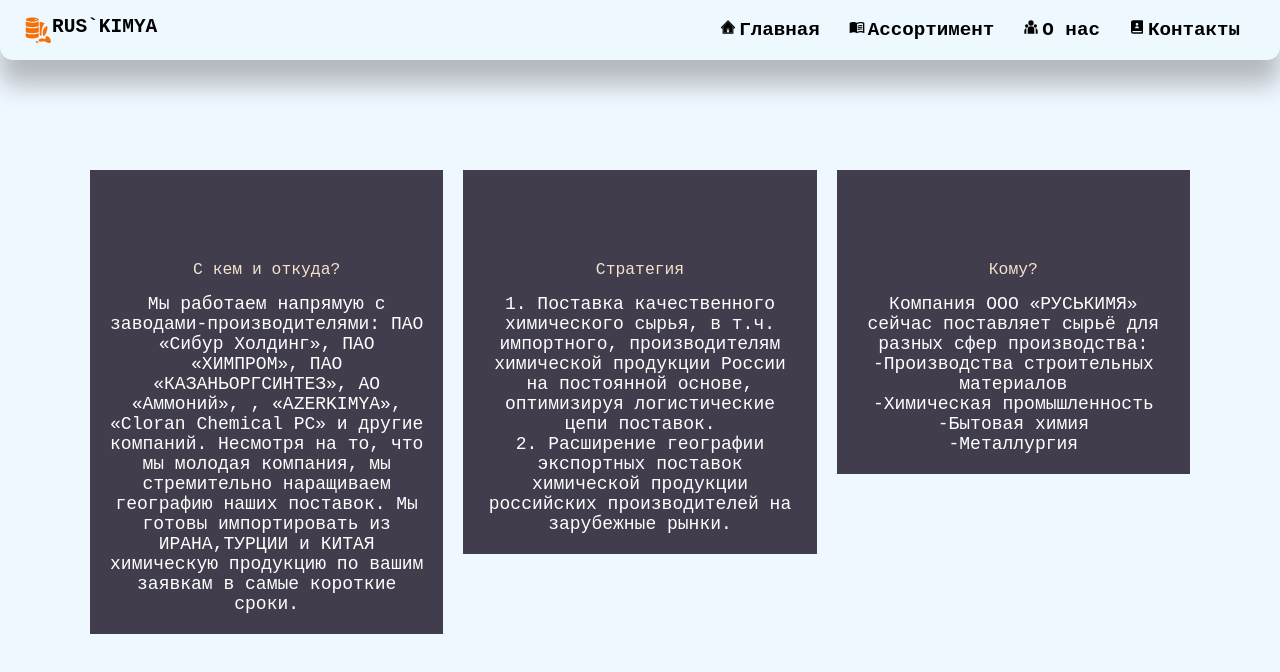
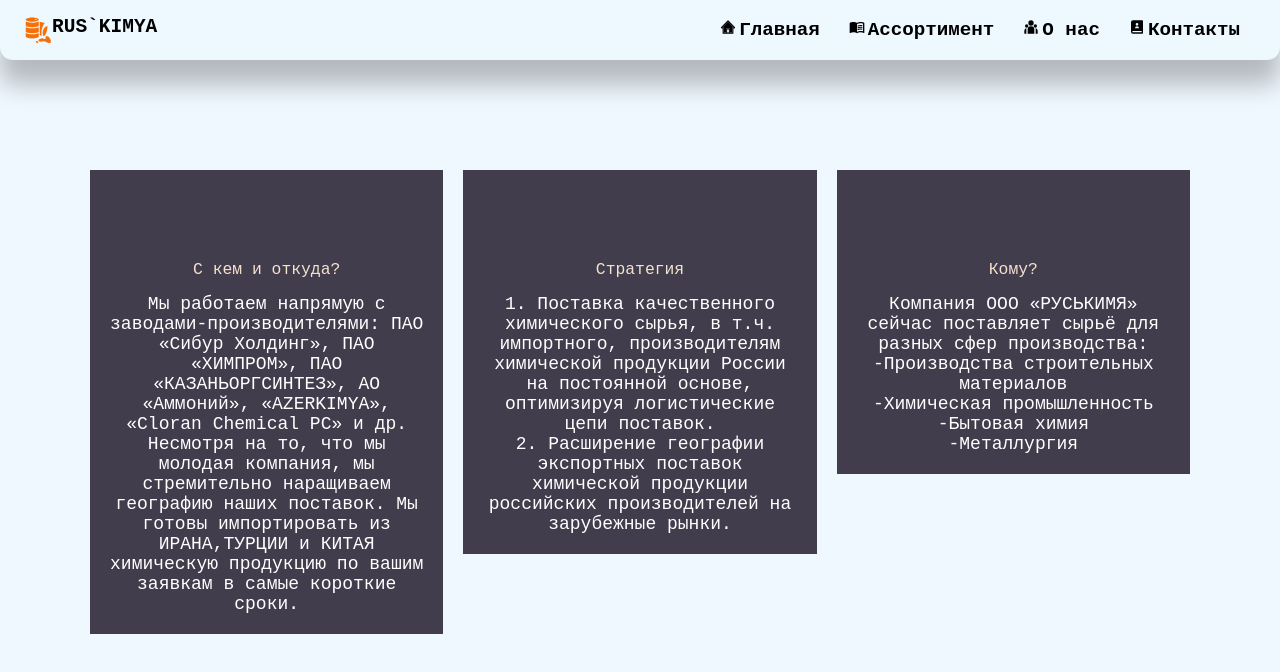
Before and after one commit to RashadWestSide/ruskimya_ru, a React (Create React App) app: page /about in a window 1280 px wide. Shown: the top 672 px of the page. Built offline with nearby package versions, Linux system fonts and the light colour scheme; a web font is replaced by a local one.

Commit message:
about page fix

```diff
--- a/src/pages/About/About.jsx
+++ b/src/pages/About/About.jsx
@@ -9,8 +9,7 @@
           <div class="item-icon tree"></div>
           <div class="item-body">
             <h3>С кем и откуда?</h3>
-            <p>Мы работаем напрямую с заводами-производителями: ПАО «Сибур Холдинг», ПАО «ХИМПРОМ», ПАО «КАЗАНЬОРГСИНТЕЗ», АО «Аммоний», , «AZERKIMYA», «Cloran Chemical PC» и другие
-              компаний.
+            <p>Мы работаем напрямую с заводами-производителями: ПАО «Сибур Холдинг», ПАО «ХИМПРОМ», ПАО «КАЗАНЬОРГСИНТЕЗ», АО «Аммоний», «AZERKIMYA», «Cloran Chemical PC» и др.
               Несмотря на то, что мы молодая компания, мы стремительно наращиваем географию наших поставок.
               Мы готовы импортировать из ИРАНА,ТУРЦИИ и КИТАЯ химическую продукцию по вашим заявкам в
               самые короткие сроки.</p>
```
